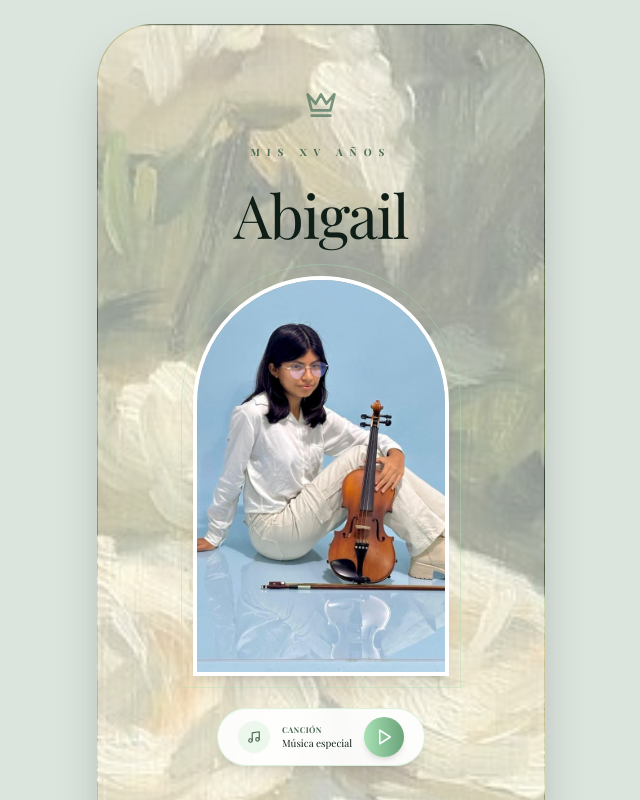
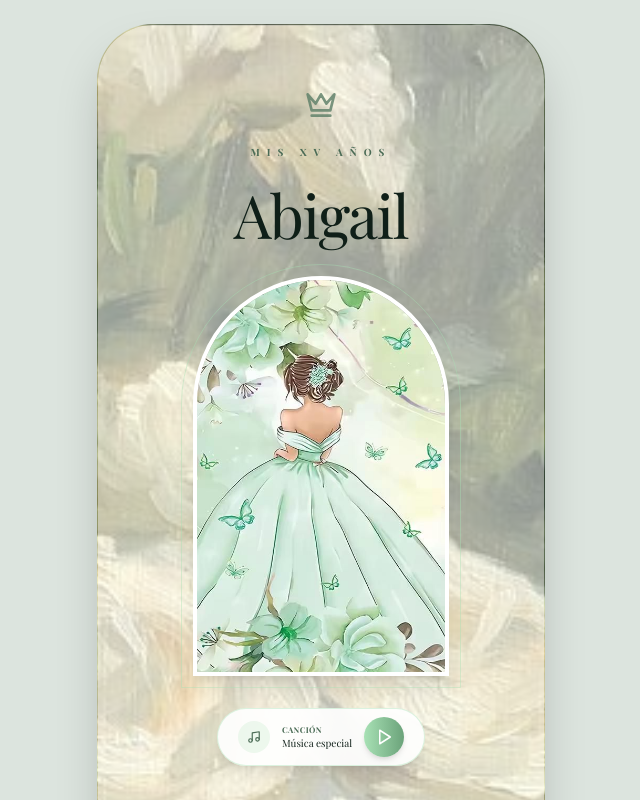
Before and after one commit to Harol20Medina/XV_ABI, a React (Vite) app: page / in a window 1280 px wide. Shown: the top 800 px of the page, without its empty margins (319-959 px from the left). Built offline with nearby package versions, Linux system fonts and the light colour scheme; the HTML template or start-up script is replaced by a standard one; a web font is replaced by a local one.

Commit message:
Textos y corona 2 tonos más oscuros, eliminadas flores decorativas

```diff
--- a/src/App.jsx
+++ b/src/App.jsx
@@ -102,7 +102,7 @@ export default function App() {
             <div className="relative mx-auto w-64 h-[400px]">
               <div className="absolute inset-0 border border-[#A8E1B5]/40 -m-3 rounded-t-full"></div>
               <div className="w-full h-full rounded-t-full overflow-hidden shadow-xl border-4 border-white">
-                <img src="abi.jpeg" alt="Abigail" className="w-full h-full object-cover" />
+                <img src="abi.jpg" alt="Abigail" className="w-full h-full object-cover" />
               </div>
             </div>
 
```
Also changed, not shown: public/abi.jpeg (deleted), public/abi.jpg (added).
